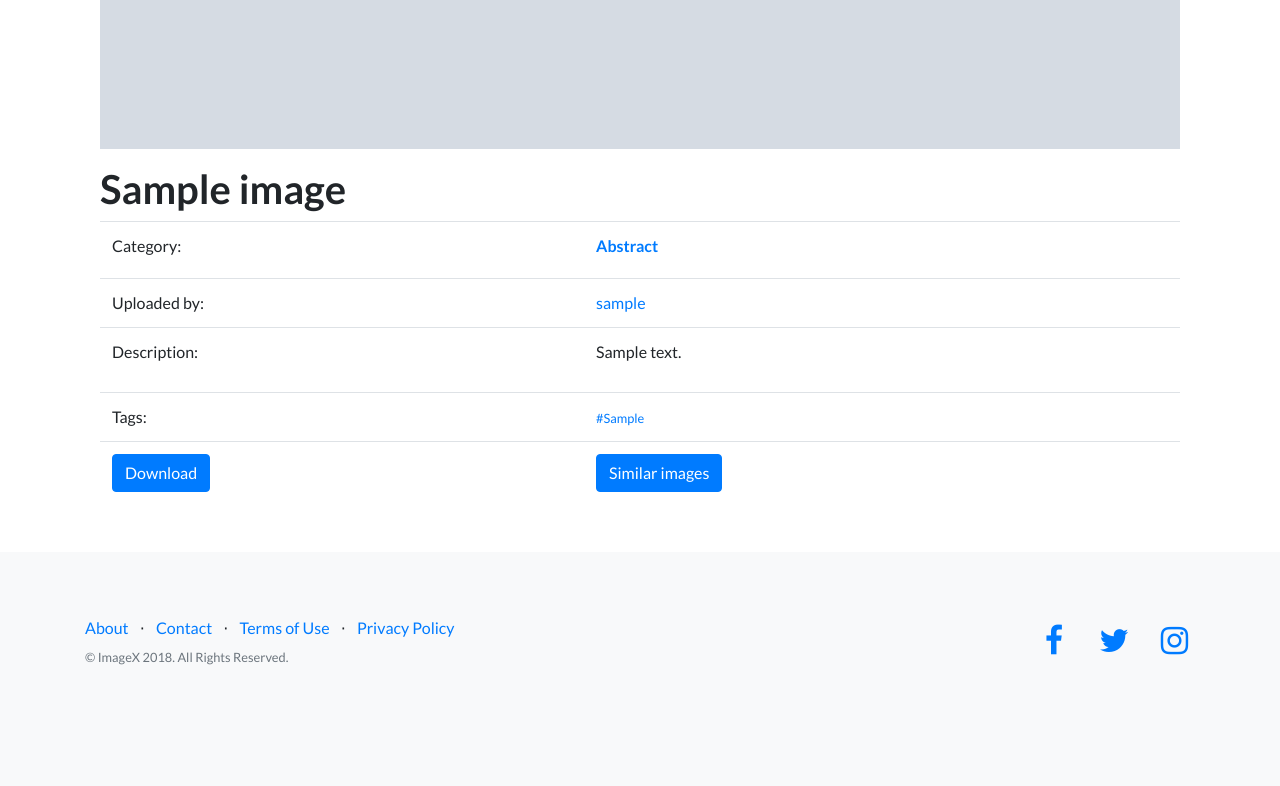
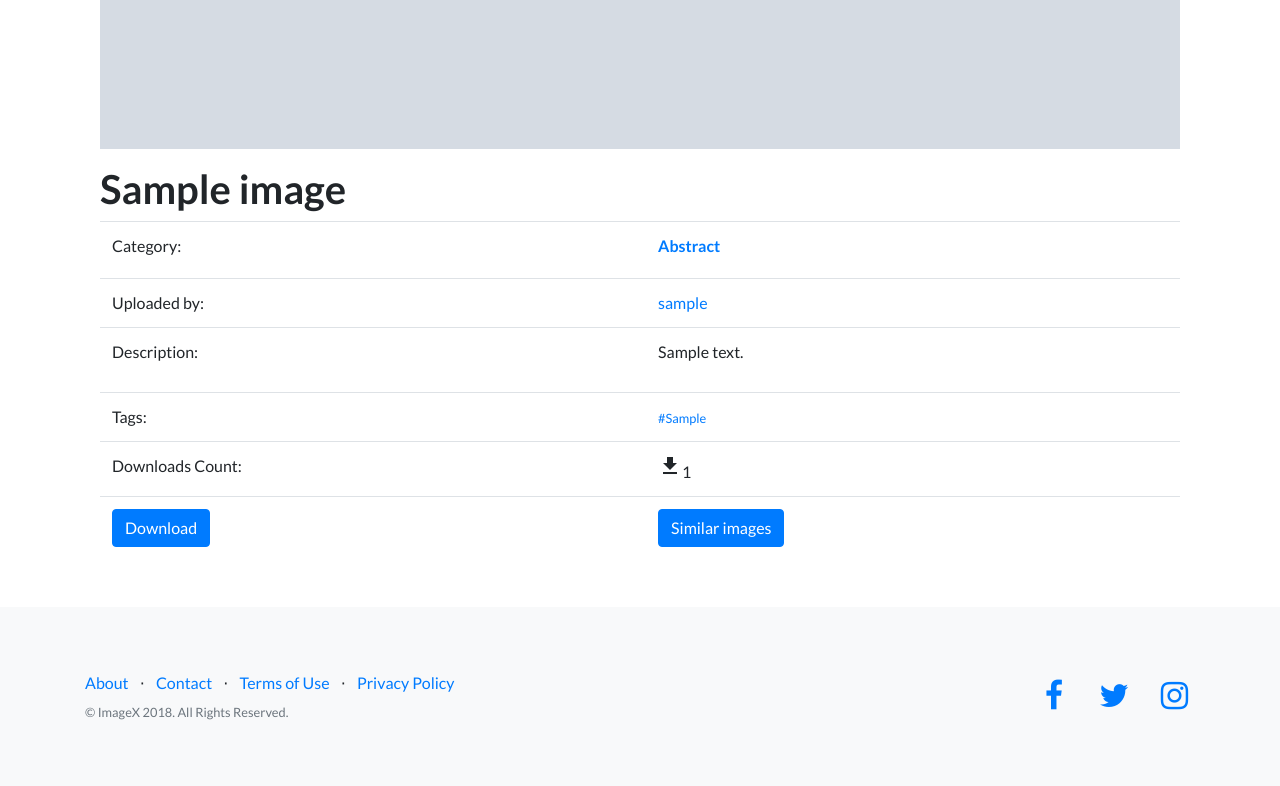
Before and after one commit to allen1124/CaThink, a Django app: page /images/detail/1/ in a window 1280 px wide. Shown: the part 765-1551 px from the top of the page. Before the commit the page ends 1430 px from the top, so only its background shows below. Run offline with Django 3.2, Linux system fonts and the light colour scheme; tables that the repository leaves empty hold one stand-in row (values such as "Sample post"); grey boxes marked "Sample" are stand-in pictures; some libraries are stand-ins or nearby versions.

Commit message:
Download count and show it

```diff
--- a/ImageX/urls.py
+++ b/ImageX/urls.py
@@ -39,6 +39,7 @@ urlpatterns = [
 	url(r'^images/detail/(?P<id>\d+)/$', images_view.image_detail, name="image_detail"),
 	url(r'^images/edit/(?P<id>\d+)/$', images_view.image_edit),
 	url(r'^images/delete/(?P<id>\d+)/$', images_view.image_delete),
+	url(r'^images/download/(?P<id>\d+)/$', images_view.image_download),
 	url(r'^profile/edit$', members_view.profile_edit),
 	url(r'^profile/change-password$', members_view.change_password),
 	url(r'^profile/detail/(?P<id>\d+)/$', members_view.profile_detail, name="profile_detail"),
--- a/images/models.py
+++ b/images/models.py
@@ -3,6 +3,7 @@ from django.db import models
 from django.urls import reverse
 from django.contrib.auth.models import User
 from tagging.fields import TagField
+import os
 
 
 # Create your models here.
@@ -35,6 +36,7 @@ class Image(models.Model):
 	heightField = models.IntegerField(default=0)
 	WidthField = models.IntegerField(default=0)
 	description = models.TextField(blank=True)
+	download_count = models.IntegerField(default=0, blank=True)
 	updated = models.DateTimeField(auto_now=True, auto_now_add=False)
 	timestamp = models.DateTimeField(auto_now=False, auto_now_add=True)
 
@@ -47,6 +49,9 @@ class Image(models.Model):
 	def get_absolute_url(self):
 		return reverse("image_detail", kwargs={"id": self.id})
 
+	def filename(self):
+		return os.path.basename(self.image.name)
+
 
 
 class Gallery(models.Model):
--- a/images/views.py
+++ b/images/views.py
@@ -61,6 +61,16 @@ def image_detail(request, id=None):
     }
     return render(request, "image_detail.html", context)
 
+def image_download(request, id=None):
+    image = get_object_or_404(Image, id=id)
+    image.download_count += 1
+    image.save()
+    response = HttpResponse(image.image, content_type='image/jpg')
+    if image.title:
+        response['Content-Disposition'] = 'attachment;filename="%s.jpg"' % image.title
+    else:
+        response['Content-Disposition'] = 'attachment;filename="%s"' % image.filename()
+    return response
 
 @login_required
 def image_upload(request):
--- a/templates/head.html
+++ b/templates/head.html
@@ -12,6 +12,7 @@
 	<script src="https://ajax.googleapis.com/ajax/libs/jquery/3.3.1/jquery.min.js"></script>
 
     <!-- Bootstrap core CSS -->
+	<link rel="stylesheet" href="https://fonts.googleapis.com/icon?family=Material+Icons">
     <link href="{% static 'bootstrap/css/bootstrap.min.css' %}" rel="stylesheet">
 	<script src="{% static 'bootstrap/js/bootstrap.min.js' %}"></script>
 
--- a/templates/image_detail.html
+++ b/templates/image_detail.html
@@ -38,8 +38,12 @@
 						</td>
 					</tr>
 					<tr>
+						<td>Downloads Count:</td>
+						<td><i class="material-icons">file_download</i>{{ image.download_count }}</td>
+					</tr>
+					<tr>
 						<td>
-							<a class="btn btn-primary" href="{{ image.image.url }}" download="{{ image.title }}">Download</a>
+							<a class="btn btn-primary" href="/images/download/{{ image.id }}">Download</a>
 							{% if image.user.id is user.id %}
 								<a class="btn btn-primary" href="/images/edit/{{ image.id }}">Edit</a>
 								<a class="btn btn-primary" href="/images/delete/{{ image.id }}" onclick="return confirm('Are you sure to delete this image?')">Delete</a>
--- a/templates/images.html
+++ b/templates/images.html
@@ -84,11 +84,12 @@
                             <p class="card-text mb-auto">
                                 {{ image.description|linebreaks|truncatechars:50 }}
                             </p>
-                            <div class="mb-1 text-muted small">{{ image.updated }}</div>
+                            <div class="mb-1 text-muted small">Upload at: {{ image.timestamp|date:'SHORT_DATETIME_FORMAT'}}</div>
                             <a href="/profile/detail/{{ image.user.id }}">{{ image.user.username }}</a><br>
 							{% for tag in image.tag.split %}
                             	<a class="small" href="?q={{ tag }}">#{{ tag }}</a>
 							{% endfor %}
+							<p><i class="material-icons" style="font-size:15px;">file_download</i>{{ image.download_count }}</p>
                         </div>
                     </div>
 						<img id="responsive-image" width="70%" height="100%" src="{{ image.image.url }}" alt="Card image cap">
```
